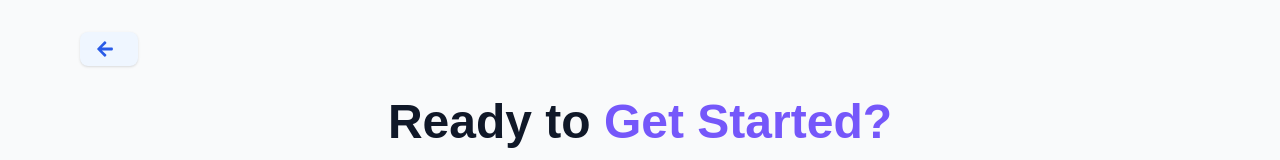
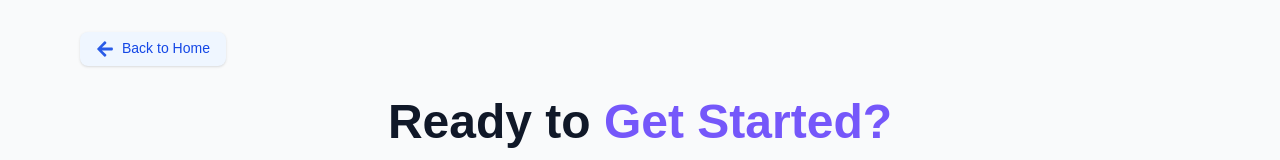
Before and after one commit to KaisenSage/codewithsage, a Next.js app in the folder my-app/: page /get-started in a window 1280 px wide. Shown: the top 160 px of the page. Built offline with nearby package versions, Linux system fonts and the light colour scheme; no server answers.

Commit message:
latest commit

```diff
--- a/my-app/src/app/get-started/page.tsx
+++ b/my-app/src/app/get-started/page.tsx
@@ -32,7 +32,7 @@ export default function GetStartedPage() {
           className="inline-flex items-center gap-2 px-4 py-2 rounded-lg font-medium text-blue-700 bg-blue-50 hover:bg-blue-100 hover:text-blue-900 shadow-sm transition mb-4 w-fit"
         >
           <FaArrowLeft className="text-lg text-[#295be7]" />
-          <span className="leading-tight text-sm"></span>
+          <span className="leading-tight text-sm">Back to Home</span>
         </Link>
       </div>
       {/* Ready to Get Started section */}
```
